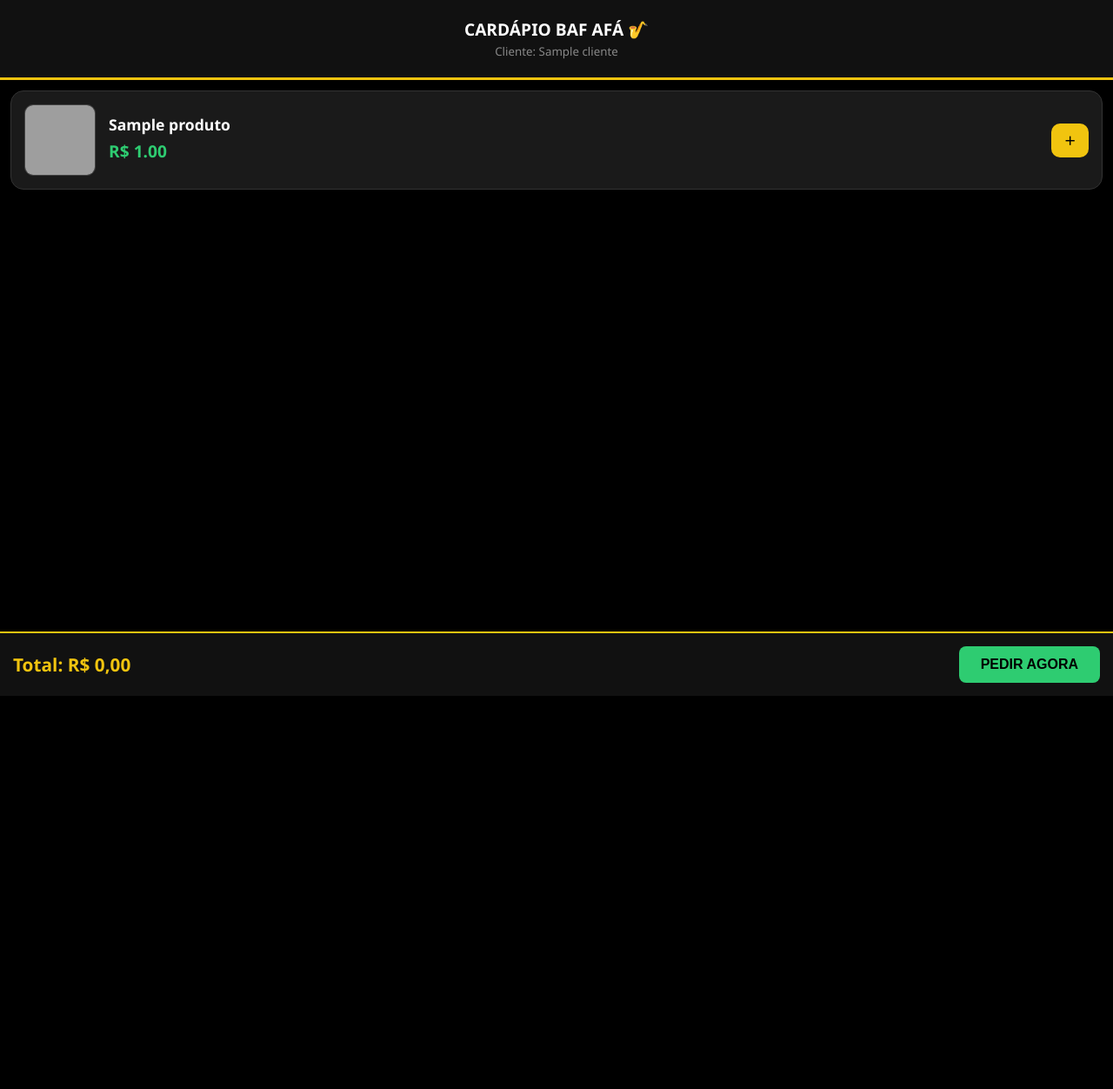
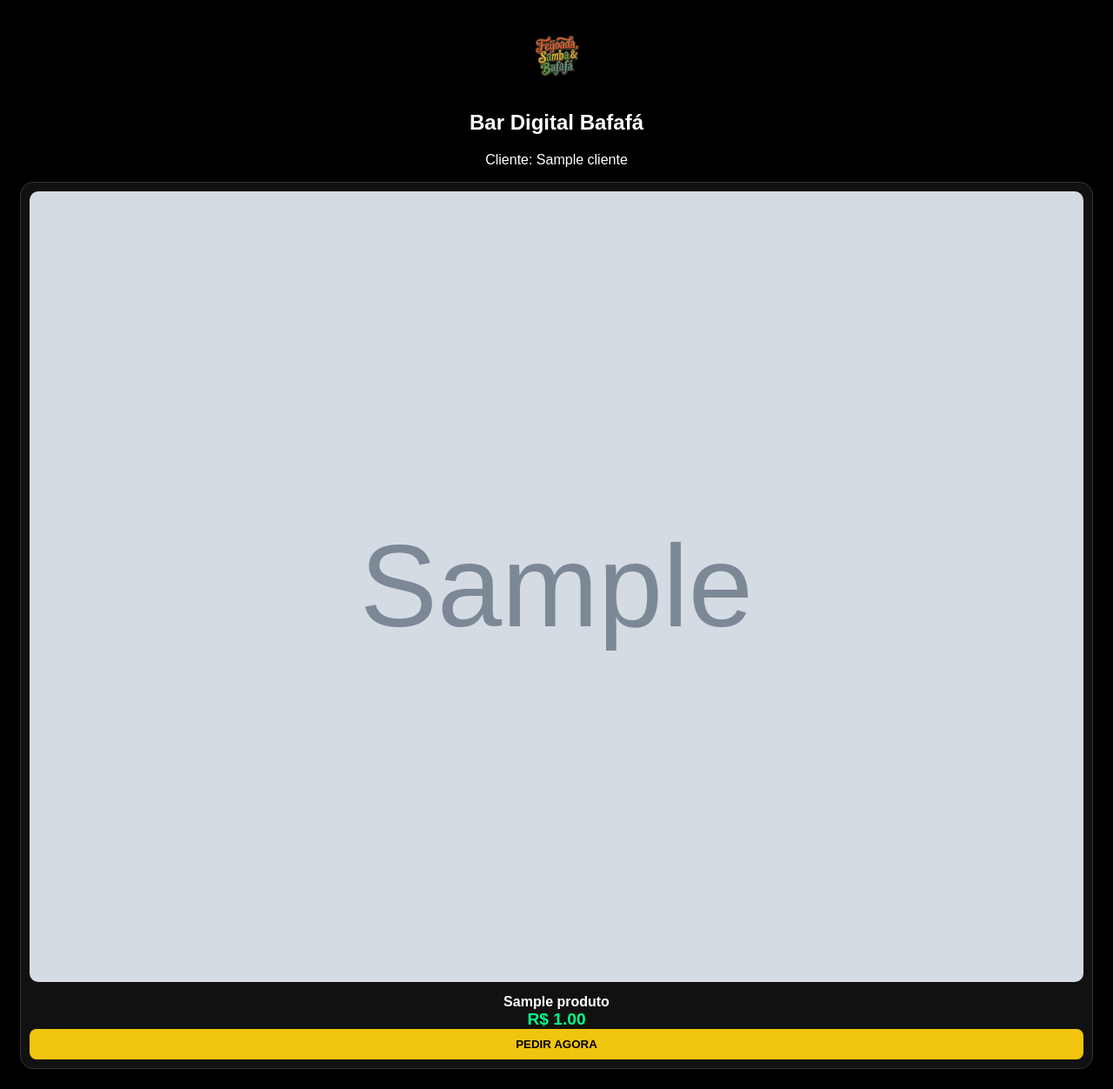
Before and after one commit to wagnerzaparolli15-ai/evento_samba, a Flask app: template templates/bar.html in a window 1280 px wide. Shown: the whole page at 87% size. Before the commit the page ends 800 px from the top, so only its background shows below. Run offline with Flask 3, Linux system fonts and the light colour scheme; the template is opened without the code that fills it: values that come from a table or form of the project are taken from there, others are empty; tables that the repository leaves empty hold one stand-in row (values such as "Sample post"); grey boxes marked "Sample" are stand-in pictures; grey boxes are pictures that could not be loaded.

Commit message:
Sistema Master Bafafá 2026: Consolidação Total e Bar Digital Integrado

```diff
--- a/app.py
+++ b/app.py
@@ -1,93 +1,101 @@
-import os, mercadopago, datetime, qrcode, io, base64
+import os, mercadopago, qrcode, io, base64, datetime
 from flask import Flask, render_template, request, redirect, url_for, session, jsonify
 from flask_sqlalchemy import SQLAlchemy
 from sqlalchemy import func
 
 app = Flask(__name__)
 
-# --- CONFIGURAÇÃO DE AMBIENTE ---
+# --- CONFIGURAÇÃO MASTER ---
 db_url = os.getenv("DATABASE_URL")
 if db_url and db_url.startswith("postgres://"):
     db_url = db_url.replace("postgres://", "postgresql://", 1)
-app.config['SQLALCHEMY_DATABASE_URI'] = db_url or "sqlite:///bafafa_master_2026.db"
+app.config['SQLALCHEMY_DATABASE_URI'] = db_url or "sqlite:///bafafa_total_2026.db"
 app.config['SQLALCHEMY_TRACK_MODIFICATIONS'] = False
-app.secret_key = os.getenv("SECRET_KEY", "BAFAFA_TOTAL_CONTROL_2026")
+app.secret_key = os.getenv("SECRET_KEY", "BAFAFA_MASTER_2026_TOTAL")
 
 db = SQLAlchemy(app)
 sdk = mercadopago.SDK(os.getenv("MP_ACCESS_TOKEN"))
 
-# --- MODELOS DE DADOS (ESTRUTURA UNIFICADA) ---
+# --- MODELOS DE DADOS (ECOSSISTEMA COMPLETO) ---
 class Equipe(db.Model):
     id = db.Column(db.Integer, primary_key=True)
-    nome = db.Column(db.String(100))
-    usuario = db.Column(db.String(50), unique=True)
-    senha = db.Column(db.String(50))
-    cargo = db.Column(db.String(30)) # admin, gerente, produtor, portaria, bar, seguranca, limpeza, musico
-    cachet = db.Column(db.Float, default=0.0)
+    nome = db.Column(db.String(100)); usuario = db.Column(db.String(50), unique=True)
+    senha = db.Column(db.String(50)); cargo = db.Column(db.String(30)); cachet = db.Column(db.Float, default=0.0)
 
 class Cliente(db.Model):
+    id = db.Column(db.Integer, primary_key=True); nome = db.Column(db.String(100)); telefone = db.Column(db.String(20))
+    pago = db.Column(db.Boolean, default=False); na_casa = db.Column(db.Boolean, default=False)
+    metodo = db.Column(db.String(20), default="pix"); payment_id = db.Column(db.String(100))
+    valor_total = db.Column(db.Float, default=45.0); quem_liberou = db.Column(db.String(50))
+
+class Produto(db.Model):
     id = db.Column(db.Integer, primary_key=True)
-    nome = db.Column(db.String(100))
-    telefone = db.Column(db.String(20))
-    pago = db.Column(db.Boolean, default=False)
-    na_casa = db.Column(db.Boolean, default=False)
-    metodo = db.Column(db.String(20), default="pix")
-    payment_id = db.Column(db.String(100))
-    valor_total = db.Column(db.Float, default=45.0)
-    quem_liberou = db.Column(db.String(50))
-    hora_entrada = db.Column(db.String(20))
+    nome = db.Column(db.String(100)); imagem = db.Column(db.String(100))
+    preco_custo = db.Column(db.Float, default=0.0); preco_venda = db.Column(db.Float, default=0.0)
+    estoque = db.Column(db.Integer, default=0)
+
+class PedidoBar(db.Model):
+    id = db.Column(db.Integer, primary_key=True); cliente_id = db.Column(db.Integer)
+    itens = db.Column(db.Text); valor_total = db.Column(db.Float); pago = db.Column(db.Boolean, default=False)
+    entregue = db.Column(db.Boolean, default=False)
 
 class CustoEvento(db.Model):
     id = db.Column(db.Integer, primary_key=True)
-    descricao = db.Column(db.String(100))
-    valor = db.Column(db.Float, default=0.0)
+    descricao = db.Column(db.String(100)); valor = db.Column(db.Float, default=0.0)
 
-class Produto(db.Model):
-    id = db.Column(db.Integer, primary_key=True)
-    nome = db.Column(db.String(100))
-    preco_custo = db.Column(db.Float, default=0.0)
-    preco_venda = db.Column(db.Float, default=0.0)
-    estoque = db.Column(db.Integer, default=0)
-
-class PedidoBar(db.Model):
-    id = db.Column(db.Integer, primary_key=True)
-    cliente_id = db.Column(db.Integer)
-    itens = db.Column(db.Text)
-    valor_total = db.Column(db.Float)
-    pago = db.Column(db.Boolean, default=False)
-    entregue = db.Column(db.Boolean, default=False)
-    qrcode_pedido = db.Column(db.String(100))
-
-# --- FERRAMENTAS ---
+# --- AUXILIARES (QR CODE) ---
 def gerar_qr_base64(conteudo):
     qr = qrcode.QRCode(version=1, box_size=10, border=2)
-    qr.add_data(conteudo)
-    qr.make(fit=True)
+    qr.add_data(conteudo); qr.make(fit=True)
     img = qr.make_image(fill_color="black", back_color="white")
-    buffered = io.BytesIO()
-    img.save(buffered, format="PNG")
+    buffered = io.BytesIO(); img.save(buffered, format="PNG")
     return base64.b64encode(buffered.getvalue()).decode()
 
-# --- ROTAS DE SISTEMA (RESET E WEBHOOK) ---
+# --- ROTAS DE GESTÃO ---
 @app.route('/reset-bruto-bafafa')
 def reset_bruto():
-    db.drop_all()
-    db.create_all()
+    db.drop_all(); db.create_all()
     db.session.add(Equipe(nome='Wagner Master', usuario='wagner', senha='123', cargo='admin'))
     db.session.commit()
-    return "✅ SISTEMA RESETADO! Tabelas recriadas e Wagner restaurado."
+    return "✅ SISTEMA RESETADO! Tudo consolidado."
 
-@app.route('/webhook', methods=['POST'])
-def webhook():
-    data = request.get_json()
-    if data and data.get("type") == "payment":
-        payment_info = sdk.payment().get(data["data"]["id"])
-        if payment_info["response"].get("status") == "approved":
-            c = Cliente.query.filter_by(payment_id=str(data["data"]["id"])).first()
-            if c:
-                c.pago = True
-                db.session.commit()
-    return "", 200
+# --- ADMIN TOTAL (8 SEÇÕES) ---
+@app.route('/admin_total', methods=['GET', 'POST'])
+def admin_total():
+    if session.get('cargo') not in ['admin', 'gerente', 'produtor']: return redirect(url_for('login_staff'))
+
+    if request.method == 'POST':
+        f_tipo = request.form.get('form_tipo')
+        if f_tipo == 'produto':
+            db.session.add(Produto(nome=request.form.get('n'), preco_custo=float(request.form.get('pc')), preco_venda=float(request.form.get('pv')), estoque=int(request.form.get('e')), imagem=request.form.get('img')))
+        elif f_tipo == 'equipe':
+            db.session.add(Equipe(nome=request.form.get('n'), usuario=request.form.get('u'), senha=request.form.get('s'), cargo=request.form.get('c'), cachet=float(request.form.get('v'))))
+        elif f_tipo == 'custo':
+            db.session.add(CustoEvento(descricao=request.form.get('d'), valor=float(request.form.get('v'))))
+        db.session.commit()
+
+    total_vendas = db.session.query(func.sum(Cliente.valor_total)).filter(Cliente.pago==True).scalar() or 0
+    total_custos = (db.session.query(func.sum(CustoEvento.valor)).scalar() or 0) + (db.session.query(func.sum(Equipe.cachet)).scalar() or 0)
+
+    context = {
+        "equipe": Equipe.query.all(), "produtos": Produto.query.all(), "pendentes": Cliente.query.filter_by(pago=False).all(),
+        "total_vendas": total_vendas, "total_custos": total_custos, "pedidos_bar": PedidoBar.query.filter_by(entregue=False).all()
+    }
+    return render_template('admin_total.html', fin=context)
+
+# --- BAR DIGITAL (ALIMENTADO PELO ADMIN) ---
+@app.route('/bar-digital/<int:id>')
+def bar_digital(id):
+    c = Cliente.query.get_or_404(id)
+    produtos = Produto.query.filter(Produto.estoque > 0).all()
+    return render_template('bar.html', c=c, produtos=produtos)
+
+# --- CONFIRMAÇÃO MANUAL (VIP/DINHEIRO) ---
+@app.route('/confirmar-direto/<int:id>')
+def confirmar_direto(id):
+    c = Cliente.query.get_or_404(id)
+    c.pago = True; c.metodo = request.args.get('m', 'VIP').upper(); c.quem_liberou = session.get('usuario_nome'); db.session.commit()
+    return jsonify({"status": "sucesso"})
 
 # --- FLUXO DO CLIENTE ---
 @app.route('/')
@@ -95,8 +103,7 @@ def index(): return render_template('index.html')
 
 @app.route('/reservar', methods=['POST'])
 def reservar():
-    valor = float(request.form.get('valor_ingresso', 45.0))
-    c = Cliente(nome=request.form.get('nome', '').upper().strip(), telefone=request.form.get('telefone', ''), valor_total=valor)
+    c = Cliente(nome=request.form.get('nome', '').upper().strip(), telefone=request.form.get('telefone', ''))
     db.session.add(c); db.session.commit()
     return redirect(url_for('pagamento', id=c.id))
 
@@ -104,10 +111,7 @@ def reservar():
 def pagamento(id):
     c = Cliente.query.get_or_404(id)
     tipo = request.args.get('tipo', 'pix')
-    res = sdk.payment().create({
-        "transaction_amount": c.valor_total, "description": "Bafafá 2026", "payment_method_id": tipo,
-        "notification_url": url_for('webhook', _external=True), "payer": {"email": "vendas@bafafa.com"}
-    })
+    res = sdk.payment().create({"transaction_amount": 45.0, "description": "Bafafá 2026", "payment_method_id": tipo, "notification_url": url_for('webhook', _external=True), "payer": {"email": "vendas@bafafa.com"}})
     c.payment_id = str(res["response"]["id"]); c.metodo = tipo; db.session.commit()
     qr_c = res["response"]["point_of_interaction"]["transaction_data"]["qr_code"] if tipo == 'pix' else res["response"]["init_point"]
     return render_template('pagamento.html', c=c, qr_img=gerar_qr_base64(qr_c), tipo=tipo)
@@ -116,50 +120,30 @@ def pagamento(id):
 def ingresso(id):
     c = Cliente.query.get_or_404(id)
     if not c.pago: return render_template('templates-feedback.html', c=c)
-    return render_template('obrigado.html', c=c)
+    qr_v = gerar_qr_base64(url_for('ingresso', id=c.id, _external=True))
+    return render_template('obrigado.html', c=c, qr_code=qr_v)
 
-# --- FLUXO DE EQUIPE E GESTÃO ---
 @app.route('/login-staff', methods=['GET', 'POST'])
 def login_staff():
     if request.method == 'POST':
         f = Equipe.query.filter_by(usuario=request.form.get('username'), senha=request.form.get('senha')).first()
         if f:
-            cargos_acesso = ['admin', 'gerente', 'produtor', 'portaria', 'bar']
-            if f.cargo not in cargos_acesso:
-                return "<h1>Acesso Negado</h1><p>Cargo apenas para registro financeiro.</p>"
             session.update({'staff_id': f.id, 'cargo': f.cargo, 'usuario_nome': f.nome})
             if f.cargo in ['admin', 'gerente', 'produtor']: return redirect(url_for('admin_total'))
             if f.cargo == 'portaria': return redirect(url_for('portaria'))
             if f.cargo == 'bar': return redirect(url_for('gestao_bar_staff'))
     return render_template('login_staff.html')
 
-@app.route('/confirmar-direto/<int:id>')
-def confirmar_direto(id):
-    if session.get('cargo') not in ['admin', 'gerente', 'produtor']:
-        return jsonify({"status": "erro"}), 403
-    c = Cliente.query.get_or_404(id)
-    c.pago = True
-    c.metodo = request.args.get('m', 'VIP').upper()
-    c.quem_liberou = session.get('usuario_nome')
-    db.session.commit()
-    return jsonify({"status": "sucesso", "nome": c.nome, "metodo": c.metodo})
-
-@app.route('/admin_total', methods=['GET', 'POST'])
-def admin_total():
-    if session.get('cargo') not in ['admin', 'gerente', 'produtor']: return redirect(url_for('login_staff'))
-    if request.method == 'POST':
-        if 'add_staff' in request.form:
-            db.session.add(Equipe(nome=request.form.get('n'), usuario=request.form.get('u'), senha=request.form.get('s'), cargo=request.form.get('c'), cachet=float(request.form.get('v') or 0)))
-        elif 'add_prod' in request.form:
-            db.session.add(Produto(nome=request.form.get('n'), preco_venda=float(request.form.get('v')), estoque=int(request.form.get('e'))))
-        db.session.commit()
-
-    equipe = Equipe.query.all()
-    prods = Produto.query.all()
-    pendentes = Cliente.query.filter_by(pago=False).all()
-    lucro = (db.session.query(func.sum(Cliente.valor_total)).filter(Cliente.pago == True).scalar() or 0)
-    return render_template('admin_total.html', fin={"lucro": lucro, "pendentes": pendentes}, equipe=equipe, produtos=prods)
+@app.route('/webhook', methods=['POST'])
+def webhook():
+    data = request.get_json()
+    if data and data.get("type") == "payment":
+        p_info = sdk.payment().get(data["data"]["id"])
+        if p_info["response"].get("status") == "approved":
+            c = Cliente.query.filter_by(payment_id=str(data["data"]["id"])).first()
+            if c: c.pago = True; db.session.commit()
+    return "", 200
 
 if __name__ == '__main__':
     with app.app_context(): db.create_all()
-    app.run(host='0.0.0.0', port=int(os.environ.get("PORT", 10000)))
+    app.run(host='0.0.0.0', port=10000)
--- a/templates/bar.html
+++ b/templates/bar.html
@@ -1,90 +1,38 @@
 <!DOCTYPE html>
 <html lang="pt-br">
 <head>
-    <meta charset="UTF-8">
-    <meta name="viewport" content="width=device-width, initial-scale=1.0">
+    <meta charset="UTF-8"><meta name="viewport" content="width=device-width, initial-scale=1.0">
     <title>Bar Digital - Bafafá</title>
     <style>
-        body { background: #000; color: white; font-family: 'Segoe UI', sans-serif; margin: 0; padding-bottom: 100px; }
-        .header { background: #111; padding: 20px; text-align: center; border-bottom: 3px solid #f1c40f; position: sticky; top: 0; z-index: 100; }
-        .card-produto { display: flex; align-items: center; background: #1a1a1a; margin: 12px; padding: 15px; border-radius: 15px; border: 1px solid #333; box-shadow: 0 4px 10px rgba(0,0,0,0.5); }
-        .img-prod { width: 80px; height: 80px; border-radius: 10px; object-fit: cover; margin-right: 15px; border: 1px solid #444; }
-        .info-prod { flex-grow: 1; }
-        .nome-prod { font-weight: bold; font-size: 1.1rem; margin: 0; }
-        .preco-prod { color: #2ecc71; font-size: 1.2rem; font-weight: bold; margin: 5px 0; }
-        .btn-add { background: #f1c40f; color: black; border: none; padding: 10px 15px; border-radius: 10px; font-weight: bold; cursor: pointer; transition: 0.2s; }
-        .btn-add:active { transform: scale(0.9); background: #d4ac0d; }
-
-        /* Carrinho Fixo no Rodapé */
-        .footer-cart { position: fixed; bottom: 0; width: 100%; background: #111; border-top: 2px solid #f1c40f; padding: 15px; display: flex; justify-content: space-between; align-items: center; box-sizing: border-box; }
-        .total-box { font-size: 1.3rem; font-weight: bold; color: #f1c40f; }
-        .btn-finalizar { background: #2ecc71; color: black; border: none; padding: 12px 25px; border-radius: 8px; font-weight: bold; font-size: 1rem; }
+        body { background: #000; color: white; font-family: sans-serif; padding: 15px; }
+        .grid-bar { display: grid; grid-template-columns: repeat(auto-fit, minmax(150px, 1fr)); gap: 15px; }
+        .card-prod { background: #111; border: 1px solid #333; border-radius: 15px; padding: 10px; text-align: center; }
+        .img-prod { width: 100%; border-radius: 10px; margin-bottom: 10px; }
+        .preco { color: #00ff88; font-weight: bold; font-size: 1.2rem; }
+        .btn-pedir { background: #f1c40f; color: black; border: none; width: 100%; padding: 10px; border-radius: 8px; font-weight: bold; cursor: pointer; }
     </style>
 </head>
 <body>
+    <center>
+        <img src="/static/logo.png" style="width: 80px; border-radius: 50%;">
+        <h2>Bar Digital Bafafá</h2>
+        <p>Cliente: {{ c.nome }}</p>
+    </center>
 
-    <div class="header">
-        <h2 style="margin: 0; font-size: 1.2rem;">CARDÁPIO BAF AFÁ 🎷</h2>
-        <small style="color: #888;">Cliente: {{ c.nome }}</small>
-    </div>
-
-    <div style="margin-top: 10px;">
+    <div class="grid-bar">
         {% for p in produtos %}
-        <div class="card-produto">
-            <img src="{{ p.imagem_url or '/static/bebida_padrao.jpg' }}" class="img-prod">
-            <div class="info-prod">
-                <p class="nome-prod">{{ p.nome }}</p>
-                <div class="preco-prod">R$ {{ "%.2f"|format(p.preco_venda) }}</div>
-            </div>
-            <button class="btn-add" onclick="adicionarAoPedido('{{ p.id }}', '{{ p.nome }}', {{ p.preco_venda }})">＋</button>
+        <div class="card-prod">
+            <img src="/static/produtos/{{ p.imagem }}" class="img-prod">
+            <strong>{{ p.nome }}</strong><br>
+            <span class="preco">R$ {{ "%.2f"|format(p.preco_venda) }}</span>
+            <button class="btn-pedir" onclick="pedir({{ p.id }})">PEDIR AGORA</button>
         </div>
         {% endfor %}
     </div>
 
-    <div class="footer-cart">
-        <div class="total-box">Total: <span id="display-total">R$ 0,00</span></div>
-        <button class="btn-finalizar" onclick="gerarPedido()">PEDIR AGORA</button>
-    </div>
-
     <script>
-        let total = 0;
-        let itens = [];
-
-        function adicionarAoPedido(id, nome, preco) {
-            total += preco;
-            itens.push({id: id, nome: nome});
-            document.getElementById('display-total').innerText = `R$ ${total.toFixed(2)}`;
-
-            // Pequeno feedback visual no botão
-            const som = new Audio('https://www.soundjay.com/buttons/sounds/button-37.mp3'); // Opcional
-            // som.play();
-        }
-
-        function gerarPedido() {
-            if (itens.length === 0) {
-                alert("Seu carrinho está vazio!");
-                return;
-            }
-
-            if (confirm("Deseja confirmar o pedido de R$ " + total.toFixed(2) + "?")) {
-                // Envia para o servidor processar a baixa no estoque
-                fetch('/comprar_item', {
-                    method: 'POST',
-                    headers: {'Content-Type': 'application/json'},
-                    body: JSON.stringify({
-                        cliente_id: "{{ c.id }}",
-                        itens: itens,
-                        valor_total: total
-                    })
-                }).then(response => {
-                    if (response.ok) {
-                        alert("Pedido enviado! Mostre seu nome no bar para retirar.");
-                        window.location.reload();
-                    } else {
-                        alert("Erro ao processar pedido. Tente novamente.");
-                    }
-                });
-            }
+        function pedir(id) {
+            alert("Pedido enviado para o balcão! Prepare o QR Code de pagamento.");
         }
     </script>
 </body>
```
Also changed, not shown: templates/admin_total.html (+30 -76 lines).
